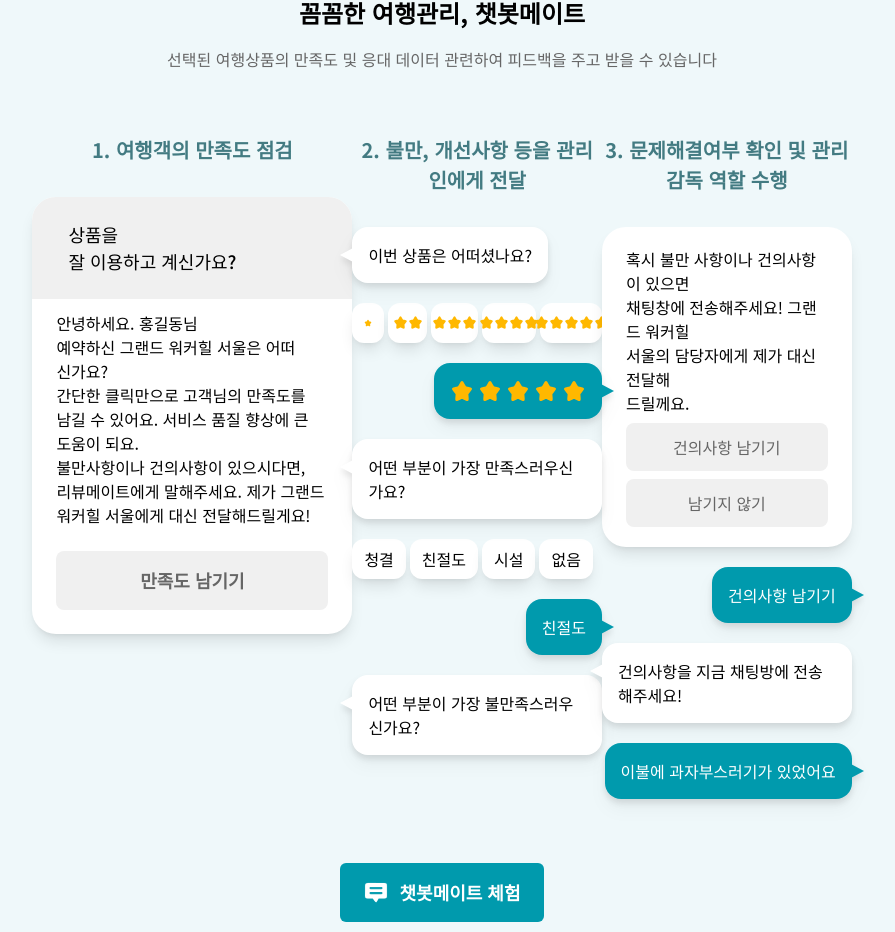
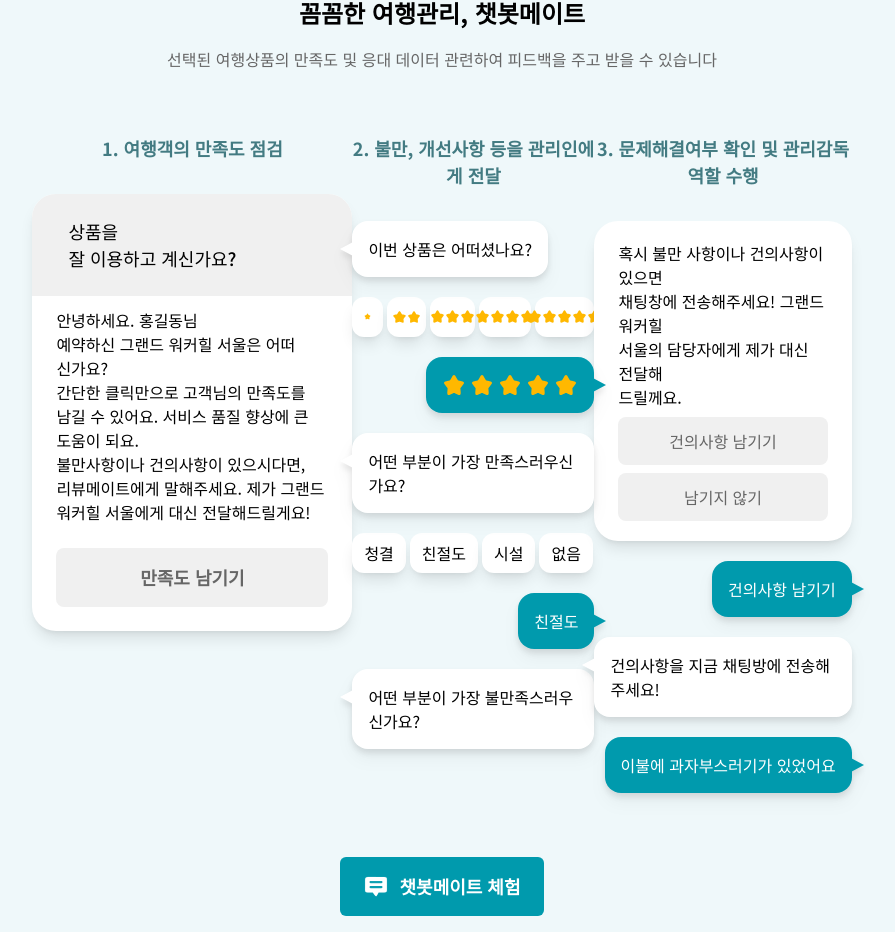
Before and after one commit to Review-Mate/Review-Mate-Demo, a Next.js app: page / in a window 1280 px wide. Shown: the part 2671-3603 px from the top of the page, without its empty margins (198-1093 px from the left). Built offline with nearby package versions, Linux system fonts and the light colour scheme.

Commit message:
design: 랜딩페이지 여행중 레이아웃 조정2

```diff
--- a/components/landing/duringTrip/Step1.tsx
+++ b/components/landing/duringTrip/Step1.tsx
@@ -1,7 +1,7 @@
 export const Step1 = () => {
   return (
     <div className='w-[320px]'>
-      <h3 className='text-subTitle text-[#437B82] font-bold mb-8 text-center'>
+      <h3 className='text-body1 text-[#437B82] font-bold mb-8 text-center'>
         1. 여행객의 만족도 점검
       </h3>
       <div
--- a/components/landing/duringTrip/Step2.tsx
+++ b/components/landing/duringTrip/Step2.tsx
@@ -3,7 +3,7 @@ import Image from 'next/image';
 export const Step2 = () => {
   return (
     <div className='w-[320px]'>
-      <h3 className='text-subTitle text-[#437B82] font-bold mb-8 text-center'>
+      <h3 className='text-body1 text-[#437B82] font-bold mb-8 text-center'>
         2. 불만, 개선사항 등을 관리인에게 전달
       </h3>
       <div className={`w-full flex flex-col gap-5`}>
--- a/components/landing/duringTrip/Step3.tsx
+++ b/components/landing/duringTrip/Step3.tsx
@@ -2,8 +2,8 @@ import { MessageBox, TooTip } from './Step2';
 
 export const Step3 = () => {
   return (
-    <div className='flex flex-col items-center w-[320px]'>
-      <h3 className='text-subTitle text-[#437B82] font-bold mb-8 text-center'>
+    <div className='flex flex-col items-center w-[340px]'>
+      <h3 className='text-body1 text-[#437B82] font-bold mb-8 text-center'>
         3. 문제해결여부 확인 및 관리감독 역할 수행
       </h3>
       <div>
```
